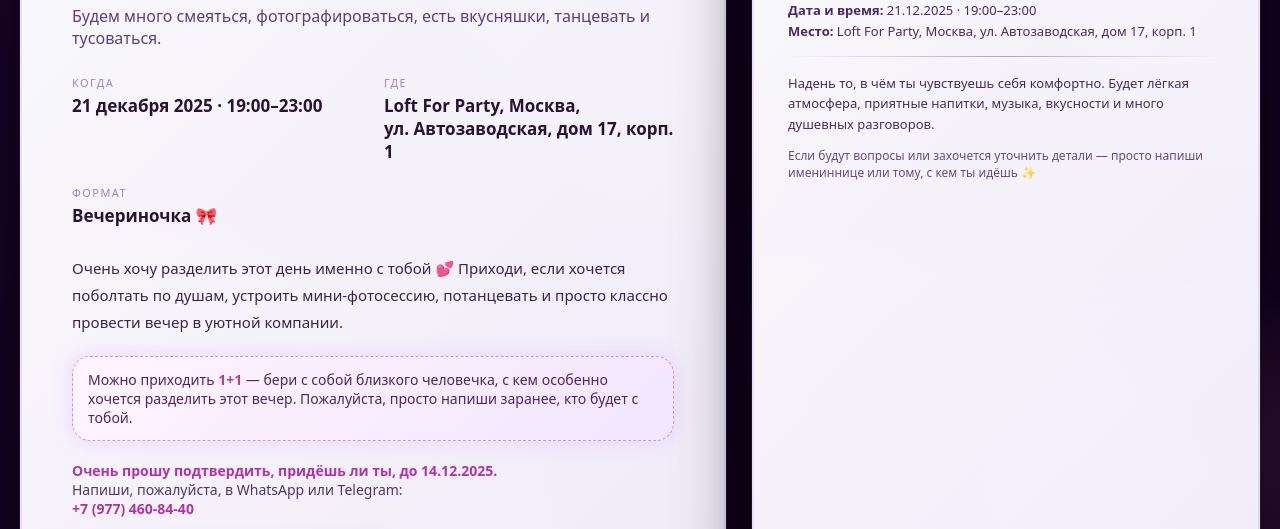
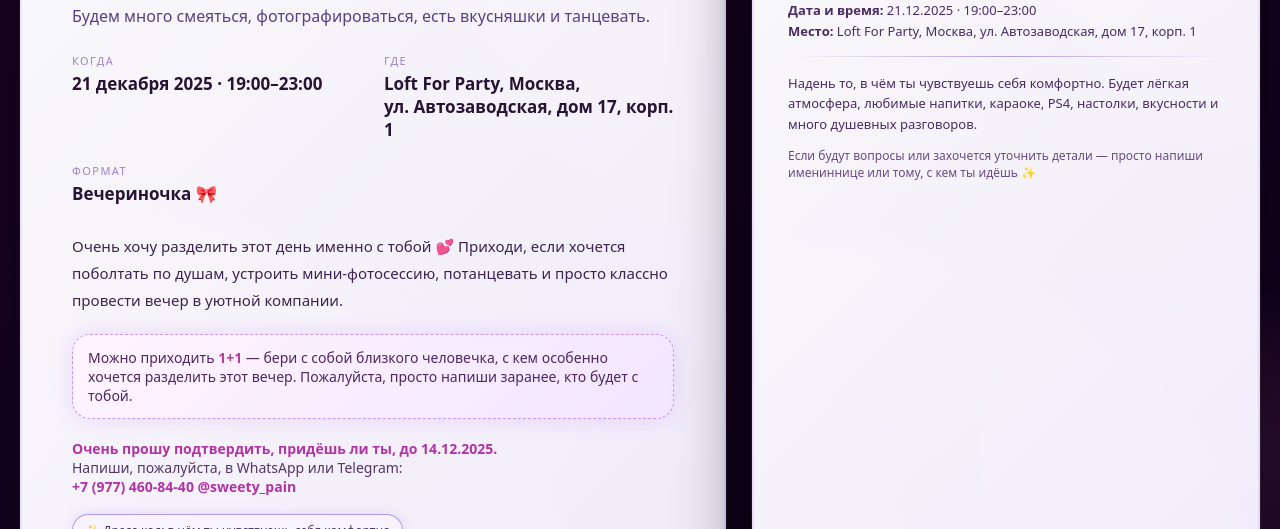
Before and after one commit to sweetypain21/Invitation, a plain HTML site: page index.html in a window 1280 px wide. Shown: the part 271-800 px from the top of the page. Drawn offline with Linux system fonts and the light colour scheme.

Commit message:
Add files via upload

```diff
--- a/index.html
+++ b/index.html
@@ -551,8 +551,7 @@
           </h1>
 
           <p class="subtitle">
-            Будем много смеяться, фотографироваться, есть вкусняшки,
-            танцевать и тусоваться.
+            Будем много смеяться, фотографироваться, есть вкусняшки и танцевать.
           </p>
 
           <div class="info-grid">
@@ -588,7 +587,7 @@
           <div class="rsvp">
             <strong>Очень прошу подтвердить, придёшь ли ты, до 14.12.2025.</strong><br />
             Напиши, пожалуйста, в WhatsApp или Telegram:<br />
-            <strong>+7 (977) 460-84-40</strong>
+            <strong>+7 (977) 460-84-40 @sweety_pain </strong>
           </div>
 
           <div class="chip-row">
@@ -625,7 +624,7 @@
 
           <p class="mini-info">
             Надень то, в чём ты чувствуешь себя комфортно.
-            Будет лёгкая атмосфера, приятные напитки, музыка, вкусности и много душевных разговоров.
+            Будет лёгкая атмосфера, любимые напитки, караоке, PS4, настолки, вкусности и много душевных разговоров.
           </p>
 
           <p class="mini-footer">
@@ -739,7 +738,7 @@
         <div class="kitten-circle">🐱</div>
         <h2 class="extra-title">Я буду очень-очень тебя ждать</h2>
         <p class="extra-text">
-          Мне правда важно разделить этот день с близкими людьми.
+          Мне важно разделить этот день с близкими людьми.
           Я буду ждать тебя, радоваться твоему приходу, твоей улыбке, твоим объятиям
           и тому самому моменту, когда мы увидимся глазами и поймём:
           вот сейчас — маленький общий праздник внутри большого праздника ✨
```
